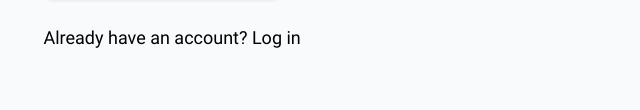
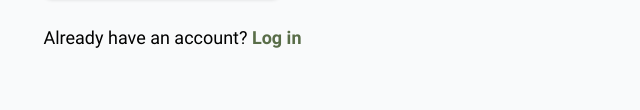
Before and after one commit to liyiz/TOP-SignupForm, a plain HTML site: page index.html in a window 1280 px wide. Shown: the part 690-800 px from the top of the page, 503-1143 px from the left. Drawn offline with Linux system fonts and the light colour scheme.

Commit message:
Style Log in link

```diff
--- a/formstyles.css
+++ b/formstyles.css
@@ -245,6 +245,12 @@ main {
     font-weight: normal;
 }
 
+.panel.cta div a {
+    font-weight: bold;
+    color: var(--color-highlight);
+    text-decoration: none;
+}
+
 
 .panel.heading > p.heading-text {
 
--- a/index.html
+++ b/index.html
@@ -56,7 +56,7 @@
         <section class="panel cta">
           <button>Create Account</button>
           <div>
-            <p>Already have an account? <a>Log in</a></p>
+            <p>Already have an account? <a href="#">Log in</a></p>
           </div>
         </section>
     </main>
```
